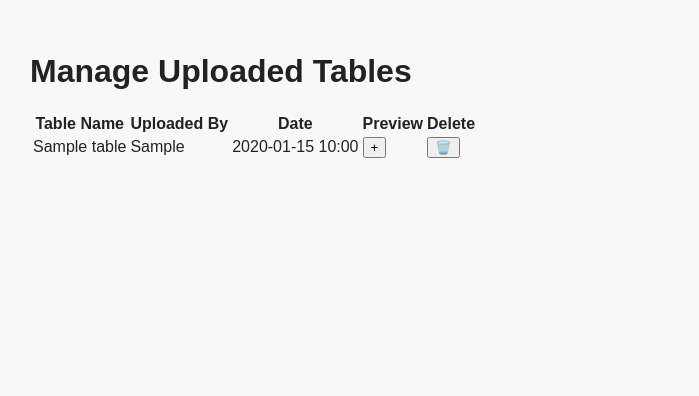
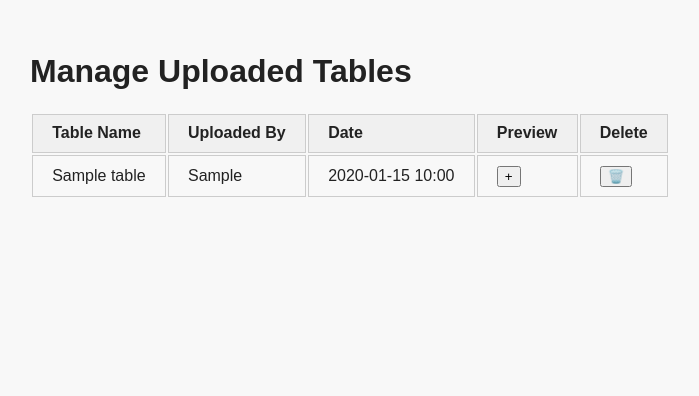
Before and after one commit to Hisha/InsightHub, a FastAPI app: template templates/manage.html in a window 1280 px wide. Shown: the part 50-446 px from the top of the page, without its empty margins (2-701 px from the left). Run offline with FastAPI, Linux system fonts and the light colour scheme; the visitor is signed in with stand-in values (Sample User, id 1); the template is opened without the code that fills it: most values are stand-ins (such as "Sample title", 1, 10 or a date in 2020).

Commit message:
Update main.css

```diff
--- a/static/css/main.css
+++ b/static/css/main.css
@@ -105,3 +105,21 @@ table.manage-table {
 table.manage-table th {
   background-color: #f0f0f0;
 }
+
+.uploaded-tables td,
+.uploaded-tables th {
+  padding: 0.6em 1.2em;
+  border: 1px solid #ccc;
+  white-space: nowrap;
+}
+
+.uploaded-tables th {
+  background-color: #f0f0f0;
+  text-align: left;
+}
+
+.preview-content {
+  padding: 1em;
+  background-color: #fcfcfc;
+  border-top: 1px solid #ccc;
+}
```
